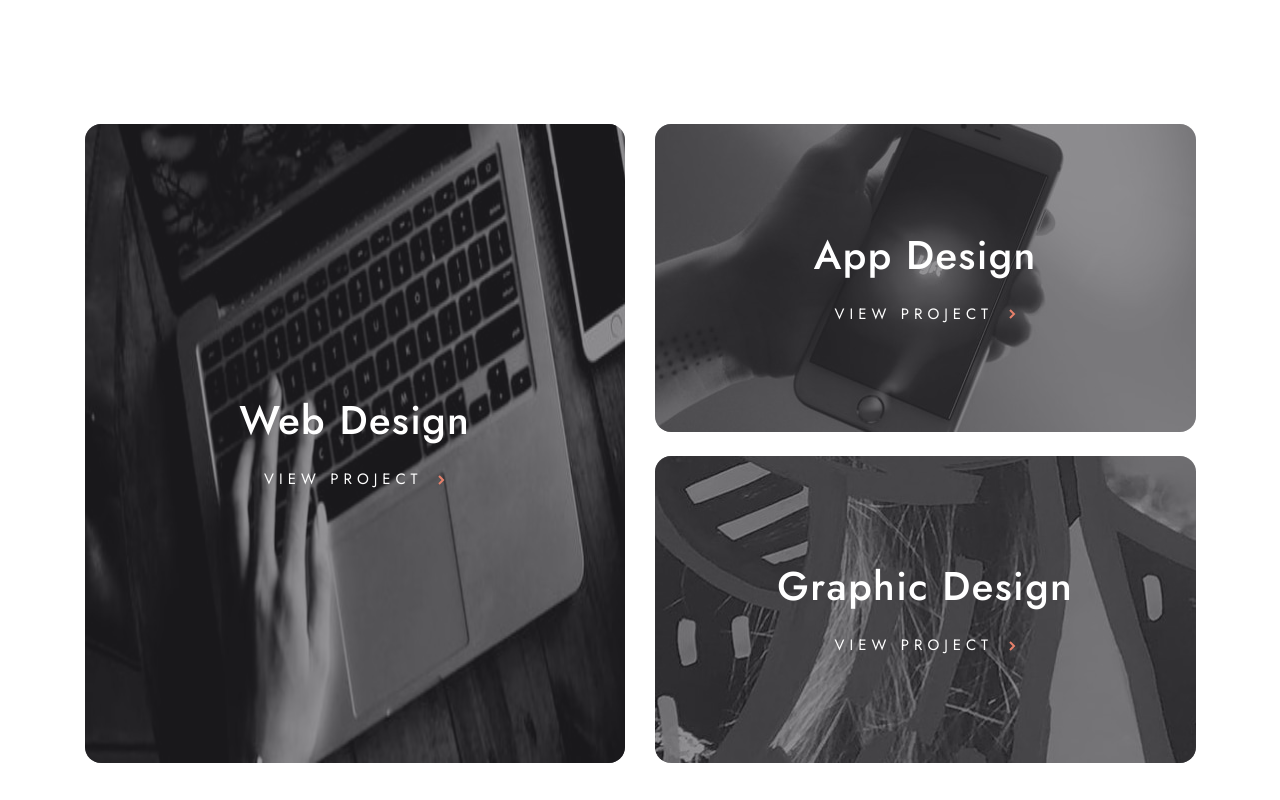
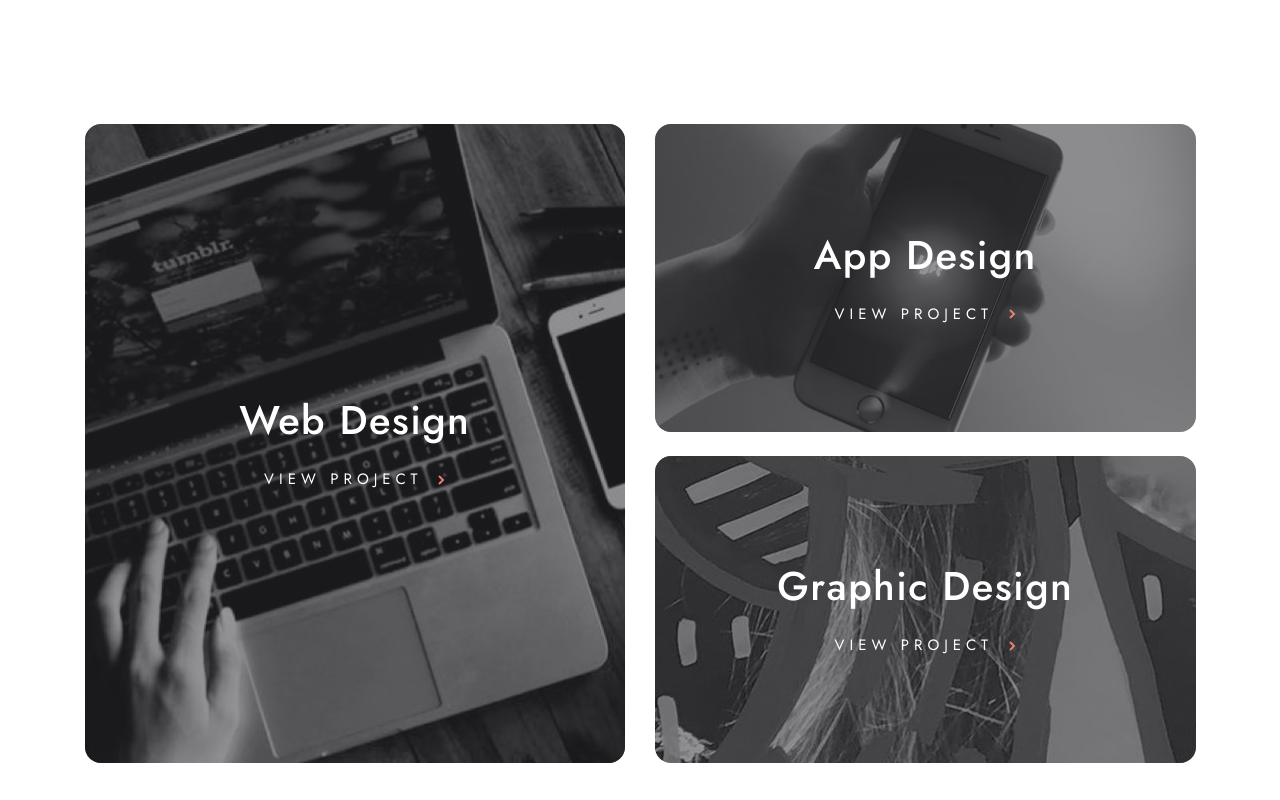
Before and after one commit to BenjaminBatres/Designo, a Next.js app: page / in a window 1280 px wide. Shown: the part 800-1600 px from the top of the page. Built offline with nearby package versions, Linux system fonts and the light colour scheme.

Commit message:
fix: removed unused object and fixed web design on home page

```diff
--- a/app/components/Sections/ServicesShowCase.tsx
+++ b/app/components/Sections/ServicesShowCase.tsx
@@ -22,7 +22,6 @@ export default function ServicesShowCase() {
       title: "Web Design",
       path: "/web-design",
       span: "row-span-2",
-      backgroundColor: "bg-Black/60 lg:bg-Peach/80",
     },
     {
       imageDesktop: AppDesignImageDesktop,
@@ -31,7 +30,6 @@ export default function ServicesShowCase() {
       title: "App Design",
       path: "/app-design",
       span: "row-span-1",
-      backgroundColor: "bg-Black/60",
     },
     {
       imageDesktop: GraphicDesignImageDesktop,
@@ -40,7 +38,6 @@ export default function ServicesShowCase() {
       title: "Graphic Design",
       path: "/graphic-design",
       span: "row-span-1",
-      backgroundColor: "bg-Black/60",
     },
   ];
   return (
@@ -55,7 +52,6 @@ export default function ServicesShowCase() {
           .map((service, id) => (
             <Service
               key={id}
-              backgroundColor={service.backgroundColor}
               imageDesktop={service.imageDesktop}
               imageMobile={service.imageMobile}
               imageTablet={service.imageTablet}
@@ -63,6 +59,7 @@ export default function ServicesShowCase() {
               span={service.span}
               title={service.title}
               imageSmall={service.imageSmall}
+              pathname={pathname}
             />
           ))}
       </div>
--- a/app/components/ui/Service.tsx
+++ b/app/components/ui/Service.tsx
@@ -8,8 +8,8 @@ interface Services {
   imageTablet: StaticImageData;
   imageMobile: StaticImageData;
   imageSmall?: StaticImageData;
-  backgroundColor: string;
   span: string;
+  pathname: string;
 }
 export default function Service({
   imageSmall,
@@ -19,12 +19,22 @@ export default function Service({
   path,
   span,
   title,
+  pathname,
 }: Services) {
   return (
     <Link
       href={path}
       className={`relative rounded-2xl overflow-hidden group ${span}`}
     >
+      {pathname === "/" ? (
+        <Image
+          src={imageDesktop}
+          alt=""
+          loading="eager"
+          className="w-full h-full hidden lg:block"
+        />
+      ) : (
+        <>
           {imageSmall ? (
             <Image
               src={imageSmall}
@@ -39,6 +49,8 @@ export default function Service({
               loading="eager"
               className="w-full h-full hidden lg:block"
             />
+          )}
+        </>
       )}
 
       <Image
```
Lines whose indentation alone changed are shown as unchanged.
